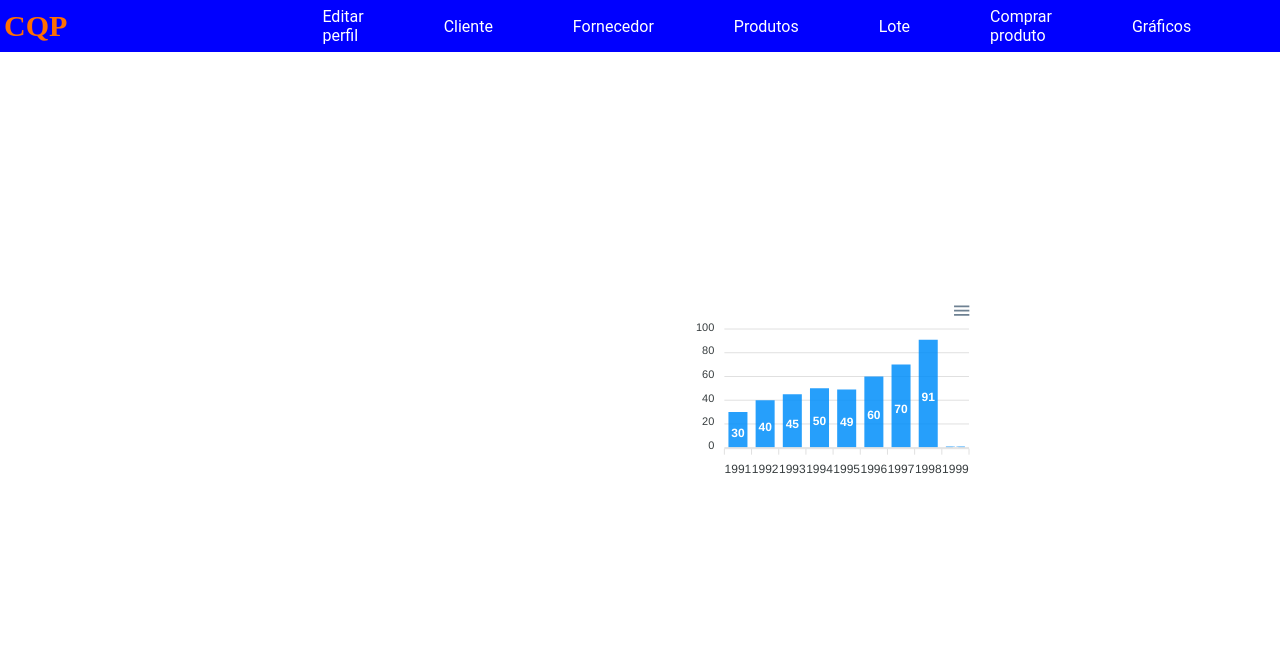
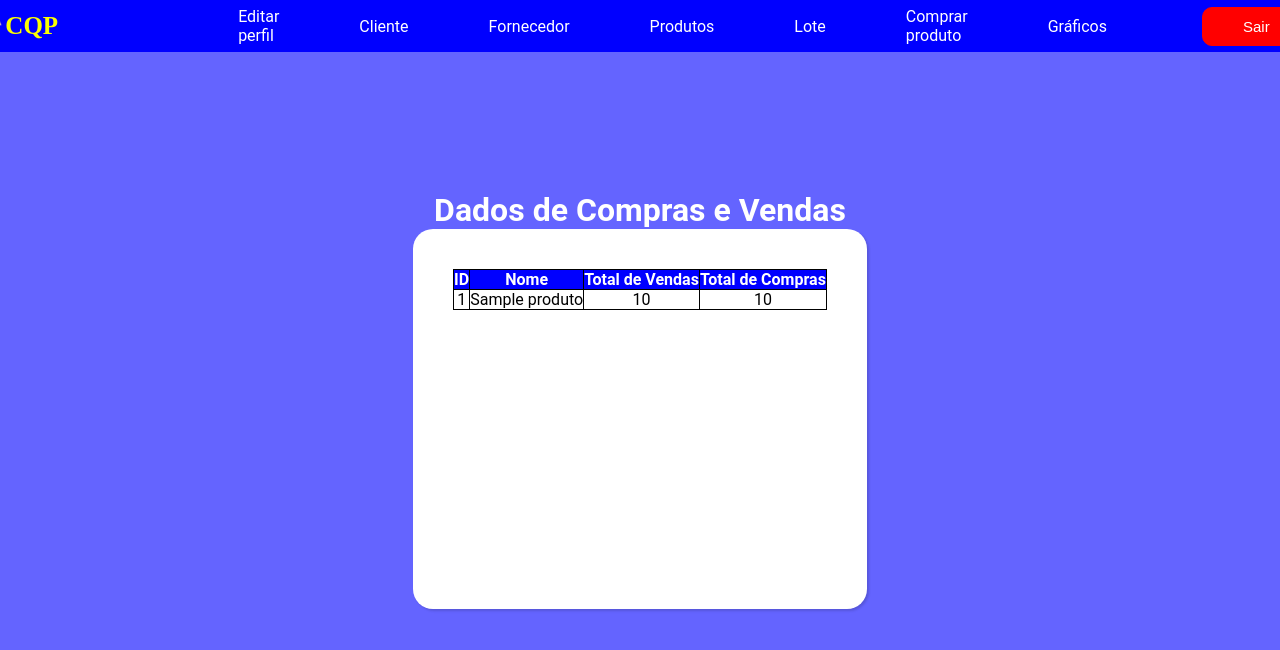
Before and after one commit to Andre-Oli-2800/CQP, a Django app: page /graficos/1 in a window 1280 px wide. Shown: the top 650 px of the page. Run offline with Django 3.2, Linux system fonts and the light colour scheme; tables that the repository leaves empty hold one stand-in row (values such as "Sample post"); some libraries are stand-ins or nearby versions.

Commit message:
Adição de informações do banco de dados na tela de dados de vendas e compras, alteração do ícone do logo da CQP e correção do seu posicionamento

```diff
--- a/webapp/urls.py
+++ b/webapp/urls.py
@@ -28,10 +28,9 @@
     path('cadastrarCliente/<int:cpf>',views.cadastrarCliente,name='cadastrarCliente'),
     path('cadastroProduto/<int:cpf>',views.cadastroProduto,name='cadastroProduto'),
     path('cadastrarFornecedor/<int:cpf>',views.cadastrarFornecedor,name='cadastrarFornecedor'),
-    path('comprarProduto/<int:cpf>',views.comprarProduro,name='comprarProduto'),
+    path('comprarProduto/<int:cpf>',views.comprarProduto,name='comprarProduto'),
     path('cadastrarLote/<int:cpf>',views.cadastrarLote,name='cadastrarLote'),
     path('graficos/<int:cpf>',views.graficos,name='graficos'),
-    path('excluir/<int:id>',views.excluir,name='excluir'),
     path('editarPerfil/<int:cpf>',views.editarPerfil,name='editarPerfil'),
     path('sair',views.sair,name='sair'),
 ]
--- a/website/static/css/cadastro.css
+++ b/website/static/css/cadastro.css
@@ -238,3 +238,18 @@
 .textarea{
     font-family: Arial;
 }
+
+table, th, td {
+    border: 1px solid black;
+    border-collapse: collapse;
+    margin-left: auto;
+    margin-right: auto;
+    text-align: center;
+
+  }
+
+th{
+    background-color: blue;
+    color: white;
+
+}
--- a/website/static/css/header.css
+++ b/website/static/css/header.css
@@ -37,13 +37,14 @@
     color: red;
 }
 
-.titulo{
+#titulo{
     position: relative;
     font-family: "Times New Roman";
-    margin-right: 175px;
+    margin-right: 20px;
 
-    color: rgb(255, 111, 0);
-    font-size: 30px;
+    color: rgb(251, 255, 0);
+    font-size: 25px;
+    left: -80px;
 }
 
 a:link {
--- a/website/static/css/paginaInicial.css
+++ b/website/static/css/paginaInicial.css
@@ -94,3 +94,8 @@
     background-color: #fff;/*Mudar a cor quando passar a seta no mouse*/
     color: red;
 }
+
+#messages{
+    top: 50px;
+    right: 50px;
+}
--- a/website/static/js/graficos.js
+++ b/website/static/js/graficos.js
@@ -10,7 +10,7 @@
     datasets: [{
       label: '# of Votes',
       {% for maisVendidoLista in maisVendidoListas %}
-      data: [maisVendidoLista],
+      data: [{{maisVendidoLista}}],
       {% endfor %}
       borderWidth: 1
     }]
--- a/website/templates/graficos.html
+++ b/website/templates/graficos.html
@@ -4,43 +4,39 @@
 <head>
     <meta charset="UTF-8">
     <meta name="viewport" content="width=device-width, initial-scale=1.0">
-    <title>Document</title>
-    <link rel="stylesheet" type="text/css" href="{% static 'css/graficos.css' %}">
+    <title>Informações de vendas e compras</title>
+    <link rel="stylesheet" type="text/css" href="{% static 'css/cadastro.css' %}">
 </head>
 
 <body>
-    {%csrf_token%}
+  {% include 'header.html' %}
+  <div class="container">
+    <h1>Dados de Compras e Vendas</h1>
+    <form method="post" class="formComprar">
+      {%csrf_token%}
+        <table >
+          <tr>
+            <th>ID</th>
+            <th>Nome</th>
+            <th>Total de Vendas</th>
+            <th>Total de Compras</th>
+          </tr>
+          {% for dado in dados %}
+          <tr>
 
-    {% include 'header.html' %}
-<h1>Produtos mais comprados</h1>
-        <div id="chart"></div>
+            <td>{{dado.id}}</td>
+            <td>{{dado.nome}}</td>
+            <td>{{dado.Quantidade_Vendida}}</td>
+            <td>{{dado.Quantidade_Comprada}}</td>
+          </tr>
+          {% endfor %}
+        </table>
 
 
-<script src="https://cdn.jsdelivr.net/npm/apexcharts"></script>
-
-
-      <script>
-        var maisVendido = {{somaMaisVendidos}}
-        var options = {
-  chart: {
-    type: 'bar'
-  },
-
-  series: [{
-    name: 'sales',
-    data: [30,40,45,50,49,60,70,91,maisVendido]
-  }],
-  xaxis: {
-    categories: [1991,1992,1993,1994,1995,1996,1997, 1998,1999]
-  }
-}
-
-var chart = new ApexCharts(document.querySelector("#chart"), options);
-
-chart.render();
+    </form>
 
 
 
-      </script>
+
 </body>
 </html>
--- a/website/templates/header.html
+++ b/website/templates/header.html
@@ -14,7 +14,7 @@
             <div class="iconeLogin">
                 <img src="{% static 'imagens/logo.png' %}">
             </div>
-            <div class="titulo">
+            <div id="titulo">
                 <label for="" name="titulo">CQP</label>
             </div>
             <a href="../editarPerfil/{{cpf}}" name="editarPerfil">Editar perfil</a>
--- a/website/views.py
+++ b/website/views.py
@@ -129,6 +129,7 @@
             messages.error(request,'Insira a data de nascimento do cliente')
         except IntegrityError:
             messages.error(request,'Já existe um cliente cadastrado com esse CPF')
+        return redirect('../cadastrarCliente/'+str(cpf))
     return render(request,'cadastrarCliente.html',{'cpf':cpf})
 
 def cadastroProduto(request,cpf):
@@ -146,9 +147,10 @@
             messages.success(request,'Produto cadastrado com sucesso')
         except ValueError:
             messages.error(request,'Preencha todos os campos')
+            return redirect('../cadastroProduto/'+str(cpf))
     return render(request,'cadastrarProduto.html',{'cpf':cpf})
 
-def comprarProduro(request,cpf):
+def comprarProduto(request,cpf):
     produtos = Produto.objects.all()
     clientes = Cliente.objects.all()
     fornecedores = Fornecedor.objects.all()
@@ -156,7 +158,6 @@
         return redirect('sair')
     elif 'comprar' in request.POST:
         try:
-
             cpfCliente = request.POST.get('cpfCli')
             idProduto = request.POST.get('idProduto')
             quantProd = loteProd.objects.values_list('quanti').filter(idProduto=idProduto)
@@ -178,9 +179,10 @@
                 messages.success(request,'Compra registrada com sucesso')
         except ValueError:
             messages.error(request,'Preencha todos os campos')
-            return redirect('comprarProduto')
+            return redirect('../comprarProduto/'+str(cpf))
         except Cliente.DoesNotExist:
             messages.error(request,'Selecione um cliente')
+            return redirect('../comprarProduto/'+str(cpf))
     return render(request,'comprarProduto.html',{'produtos':produtos,'clientes':clientes,'fornecedores':fornecedores,'cpf':cpf})
 
 def cadastrarFornecedor(request,cpf):
@@ -203,7 +205,7 @@
             messages.error(request, "Já existe um fornecedor cadastrado com esse CNPJ")
         except AttributeError:
             messages.error(request,'Preencha todos os campos')
-        return('cadastrarFornecedor')
+        return redirect('../cadastrarFornecedor/'+str(cpf))
 
     return render(request,'cadastrarFornecedor.html',{'cpf':cpf})
 
@@ -228,20 +230,22 @@
             messages.error(request,'Preencha todos os campos')
         except ValidationError:
             messages.error(request,'Insira a data de fabricação e validade')
-        return redirect('cadastrarLote')
+        except Fornecedor.DoesNotExist:
+            messages.error(request,'Insira um fornecedor')
+        return redirect('../cadastrarLote/'+str(cpf))
     return render(request,'cadastrarLote.html',{'produtos':produtos,'fornecedores':fornecedores,'cpf':cpf})
 
 def graficos(request,cpf):
-    somaMaisVendidos = 0
-    nomeMaisVendidos = comprarProd.objects.values_list('quantProd',flat=True)
-    maisVendidoListas = comprarProd.objects.values_list('idProduto',flat=True)
-    for maisVendido in maisVendidoListas:
-        somaMaisVendidos += maisVendido
-    print(f'MAIS VENDIDOS: {somaMaisVendidos}')
-
+    dados = Produto.objects.raw('''select p.id,p.nome,
+                                sum(lp.quanti) as Quantidade_Vendida,
+                                sum(cp.quantProd) as Quantidade_Comprada
+                                from loteprod lp
+                                left join produto p on (lp.idProduto_id = p.id)
+                                left join clienteprod cp on (lp.idProduto_id = cp.idProduto_id)
+                                group by p.nome''')
     if 'Sair' in request.POST:
         return redirect('sair')
-    return render(request,'graficos.html',{'somaMaisVendidos':somaMaisVendidos,'nomeMaisVendidos':nomeMaisVendidos,'cpf':cpf})
+    return render(request,'graficos.html',{'cpf':cpf,'dados':dados})
 
 def editarPerfil(request,cpf):
     try:
@@ -274,14 +278,6 @@
         return redirect('../paginaInicial/'+str(cpf))
     return render(request,'editarPerfil.html',{'usuario':usuario,'data':data,'cpf':cpf})
 
-def excluir(request, id):
-    excluirArq = Usuario.objects.get(id=id)
-    arquivo = str(excluirArq.enderecoArquivo)
-    cpf = excluirArq.cpf
-    excluirArq.delete()
-    messages.success(request,"Arquivo exluído com sucesso")
-    return redirect('../arquivosEnviados/'+str(cpf))
-
 def sair(request):
     logout(request)
     messages.success(request,"Você saiu do seu perfil")
```
Also changed, not shown: website/static/imagens/logo.png.
